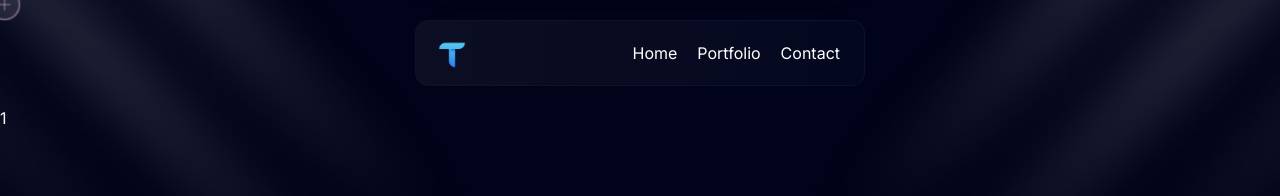
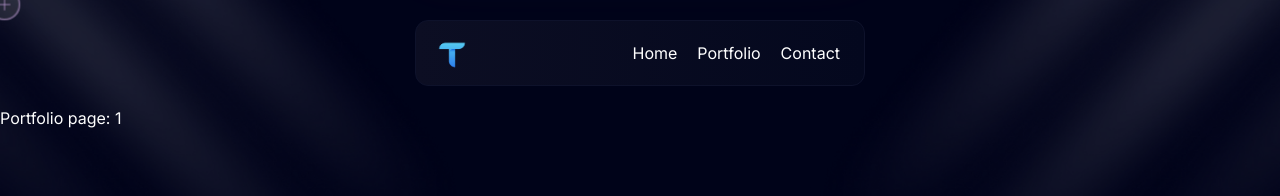
Before and after one commit to Abduraxmon-st/Portfolio-Next, a Next.js app: page /portfolio/1 in a window 1280 px wide. Shown: the top 196 px of the page. Built offline with nearby package versions, Linux system fonts and the light colour scheme.

Commit message:
slug bug fixed

```diff
--- a/src/app/portfolio/[slug]/page.tsx
+++ b/src/app/portfolio/[slug]/page.tsx
@@ -1,5 +1,5 @@
-export default function PortfolioDetailPage({ params }: { params: { slug: string } }) {
-  console.log("Slug:", params.slug);
+export default async function PortfolioDetailPage({ params }: { params: Promise<{ slug: string }> }) {
+  const { slug } = await params;
 
-  return <div>{params.slug}</div>;
+  return <div>Portfolio page: {slug}</div>;
 }
```
